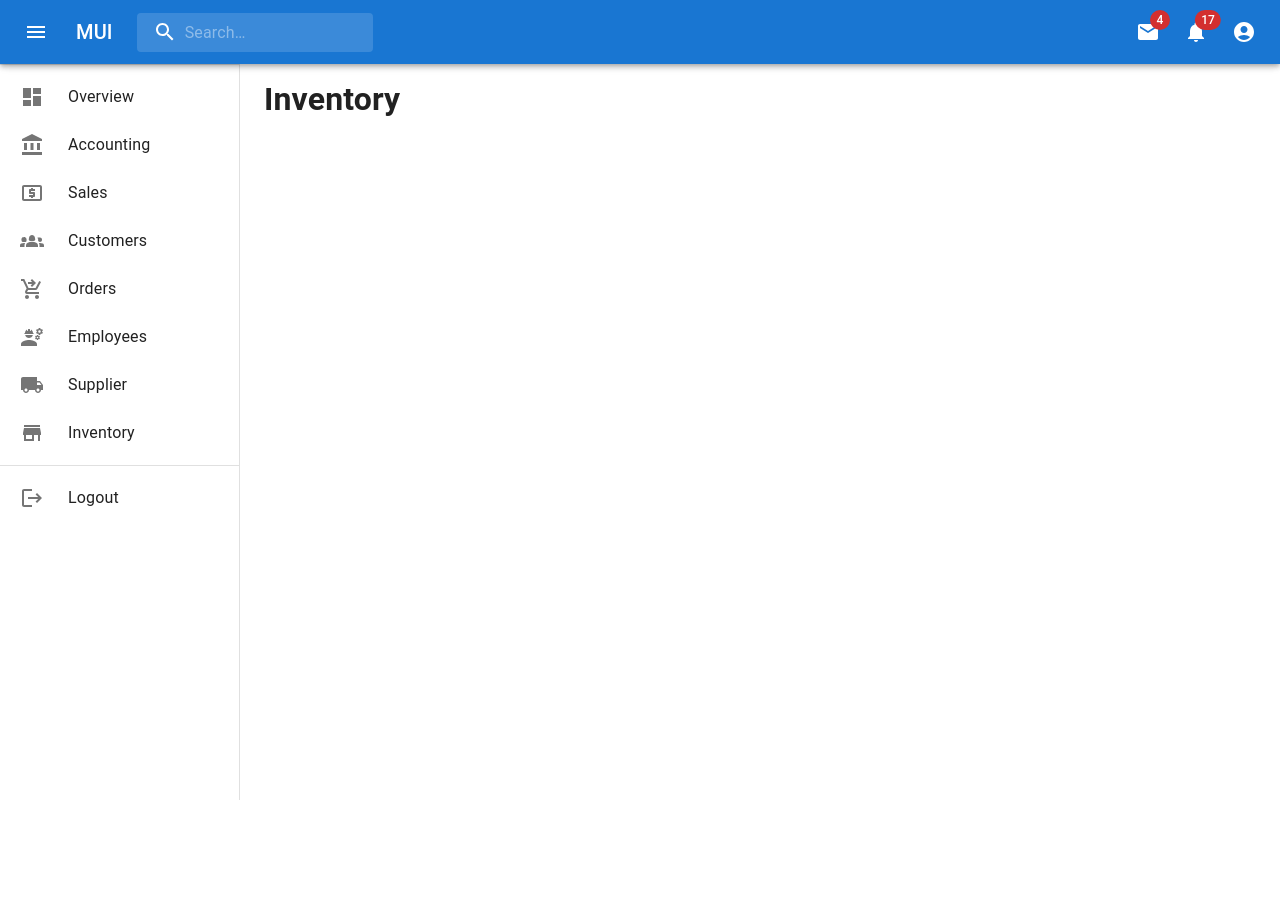
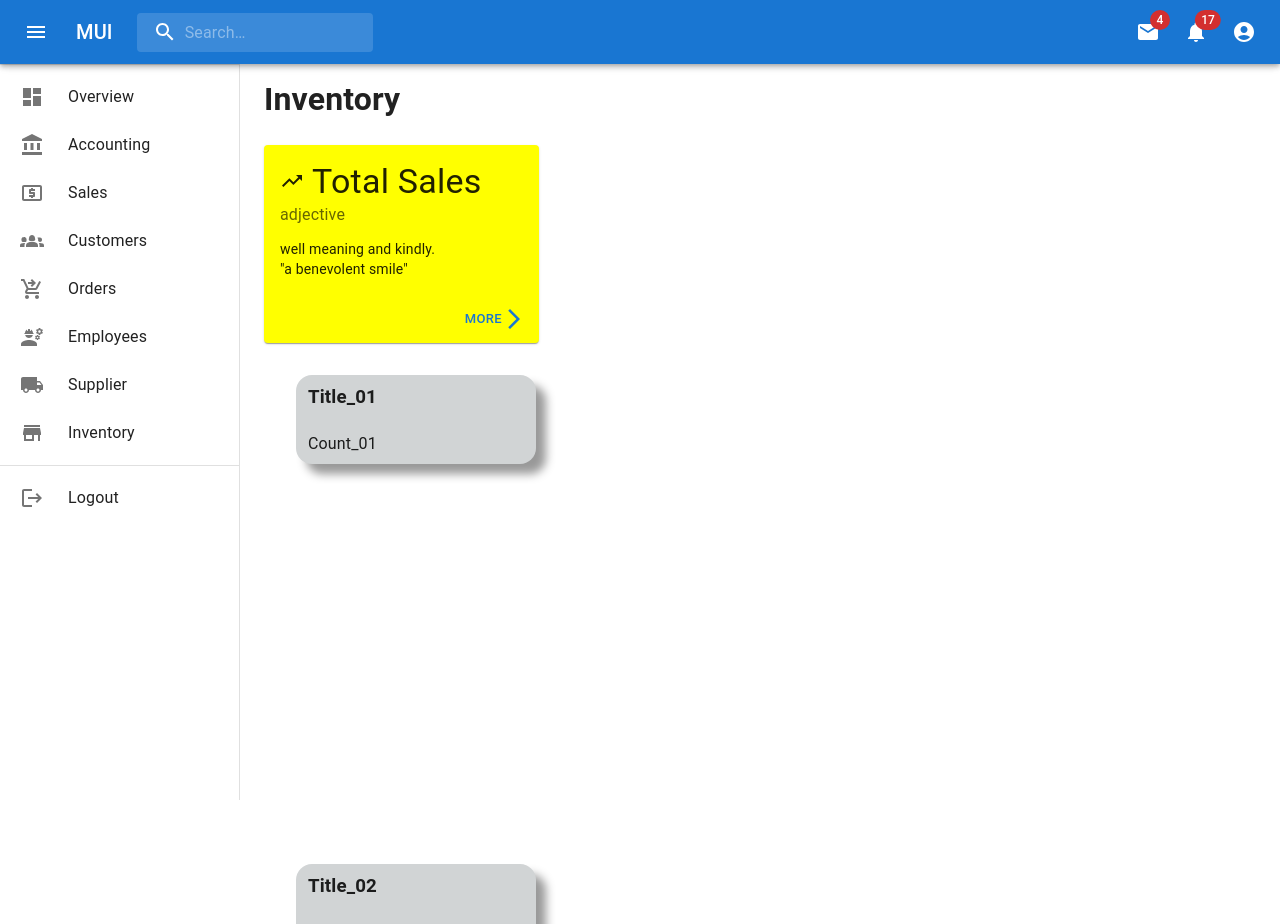
Before and after one commit to Hasindu1219/SmartApparel-Group_08-Frontend, a React (Create React App) app in the folder smart-apparel/: page /inventory in a window 1280 px wide. Shown: the top 924 px of the page. Before the commit the page ends 800 px from the top, so only its background shows below. Built offline with nearby package versions, Linux system fonts and the light colour scheme.

Commit message:
added card

```diff
--- /dev/null
+++ b/smart-apparel/src/components/Card1/Card1.css
@@ -0,0 +1,36 @@
+.Card_Container{
+    width: 15rem;
+    border-radius: 1rem;
+    box-shadow:10px 10px 10px  #999;
+    display: flex;
+    flex-direction:column;
+    background-color: rgb(209, 212, 213);
+    margin: 2rem;
+    height: fit-content;
+    display: grid;
+    gap: 5px;
+    margin-bottom: 400px;
+
+
+    /* grid-template-columns: repeat(auto-fill, minmax(200px, 1fr));
+     */
+
+}
+
+.Card_Image{
+    width:5px;
+    height:8px;
+
+}
+
+.Material_Description,
+.Count{
+    margin:0.5rem 5%;
+
+
+}
+
+/* .Count{
+    margin: 0.5rem 5%;
+
+} */
--- /dev/null
+++ b/smart-apparel/src/components/Card1/Card1.js
@@ -0,0 +1,40 @@
+import React from 'react'
+import './Card1.css'
+
+export default function Card1({
+  imgSrc,
+  imgAlt,
+  title,
+  description,
+  btn,
+
+}) {
+  return (
+
+   <>
+   <div className='Card_Container'>
+    {/* <img src ="" alt="Icon" className="IMG_icon" /> */}
+   <h3 className='Material_Description'>Title_01</h3>
+   <p className='Count'>Count_01</p>
+   </div>
+
+
+   <div className='Card_Container'>
+    {/* <img src ="" alt="Icon" className="IMG_icon" /> */}
+   <h3 className='Material_Description'>Title_02</h3>
+   <p className='Count'>Example_02</p>
+   </div>
+
+   <div className='Card_Container'>
+    {/* <img src ="" alt="Icon" className="IMG_icon" /> */}
+   <h3 className='Material_Description'>Title_03</h3>
+   <p className='Count'>Example_03</p>
+   </div>
+
+
+   </>
+
+
+
+  )
+}
--- a/smart-apparel/src/pages/Inventory.jsx
+++ b/smart-apparel/src/pages/Inventory.jsx
@@ -2,6 +2,8 @@ import React from 'react'
 import Box from "@mui/material/Box";
 import Sidebar from "../components/Sidebar";
 import Navbar from "../components/Navbar/Navbar";
+import BasicCard from "../components/Card"
+import Card1 from '../components/Card1/Card1';
 
 export default function Inventory() {
   return (
@@ -13,6 +15,10 @@ export default function Inventory() {
 
         <Box component="main" sx={{ flexGrow: 1, p: 3 }}>
         <h1>Inventory</h1>
+        <div>
+          <BasicCard/>
+          <Card1/>
+        </div>
         </Box>
       </Box>
     </>
```
